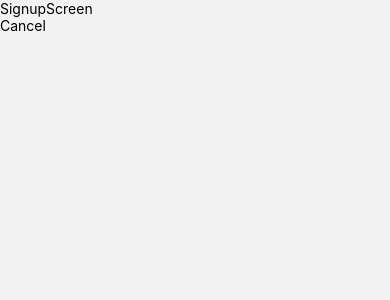
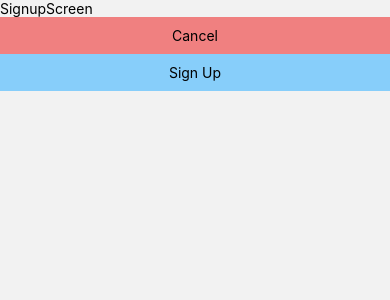
Before and after one commit to xtiaaaan/snapmap-but-fiu, a React Native app: screen /Signup in a window 390 px wide. Shown: the top 300 px of the page. Built offline with nearby package versions, Linux system fonts and the light colour scheme.

Commit message:
cancel button

```diff
--- a/screens/SignupScreen.js
+++ b/screens/SignupScreen.js
@@ -1,4 +1,4 @@
-import { SafeAreaView, StyleSheet, Text, View } from "react-native";
+import { SafeAreaView, StyleSheet, Text, View, Button} from "react-native";
 import React from "react";
 import { TouchableOpacity } from "react-native-gesture-handler";
 
@@ -6,8 +6,13 @@ const SignupScreen = ({ navigation }) => {
   return (
     <SafeAreaView>
       <Text>SignupScreen</Text>
-      <TouchableOpacity onPress={() => navigation.navigate("Home")}>
+      <TouchableOpacity style = {styles.cancelbutton}
+      onPress={() => navigation.navigate("Home")}>
         <Text>Cancel</Text>
+      </TouchableOpacity>
+      <TouchableOpacity style = {styles.signupbutton}
+      onPress={() => navigation.navigate("Home")}>
+        <Text>Sign Up</Text>
       </TouchableOpacity>
     </SafeAreaView>
   );
@@ -15,4 +20,15 @@ const SignupScreen = ({ navigation }) => {
 
 export default SignupScreen;
 
-const styles = StyleSheet.create({});
+const styles = StyleSheet.create({
+  cancelbutton: {
+    alignItems: "center",
+    backgroundColor: "#f08080",
+    padding: 10
+  },
+  signupbutton: {
+    alignItems: "center",
+    backgroundColor: "#87cefa",
+    padding: 10
+  }
+});
```
